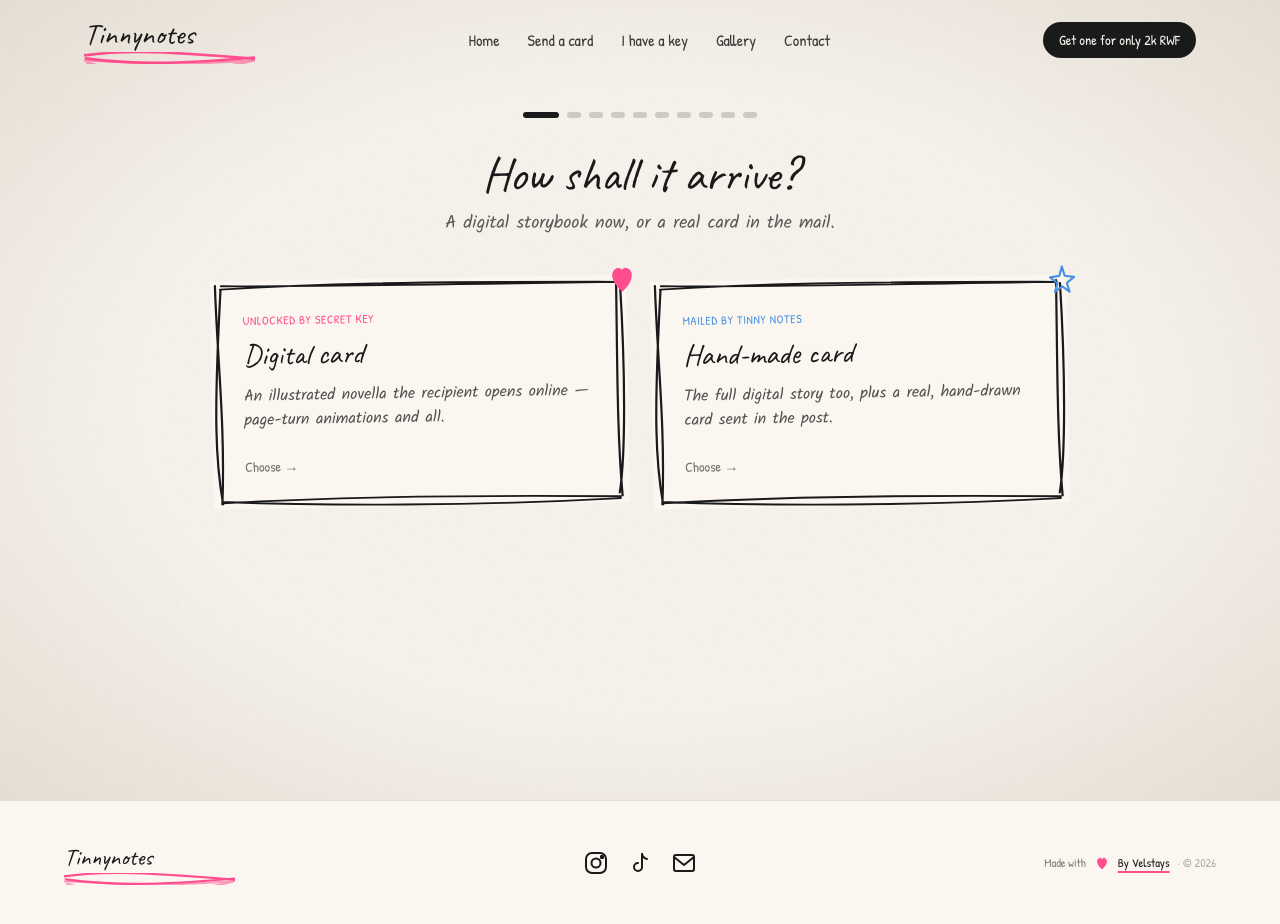
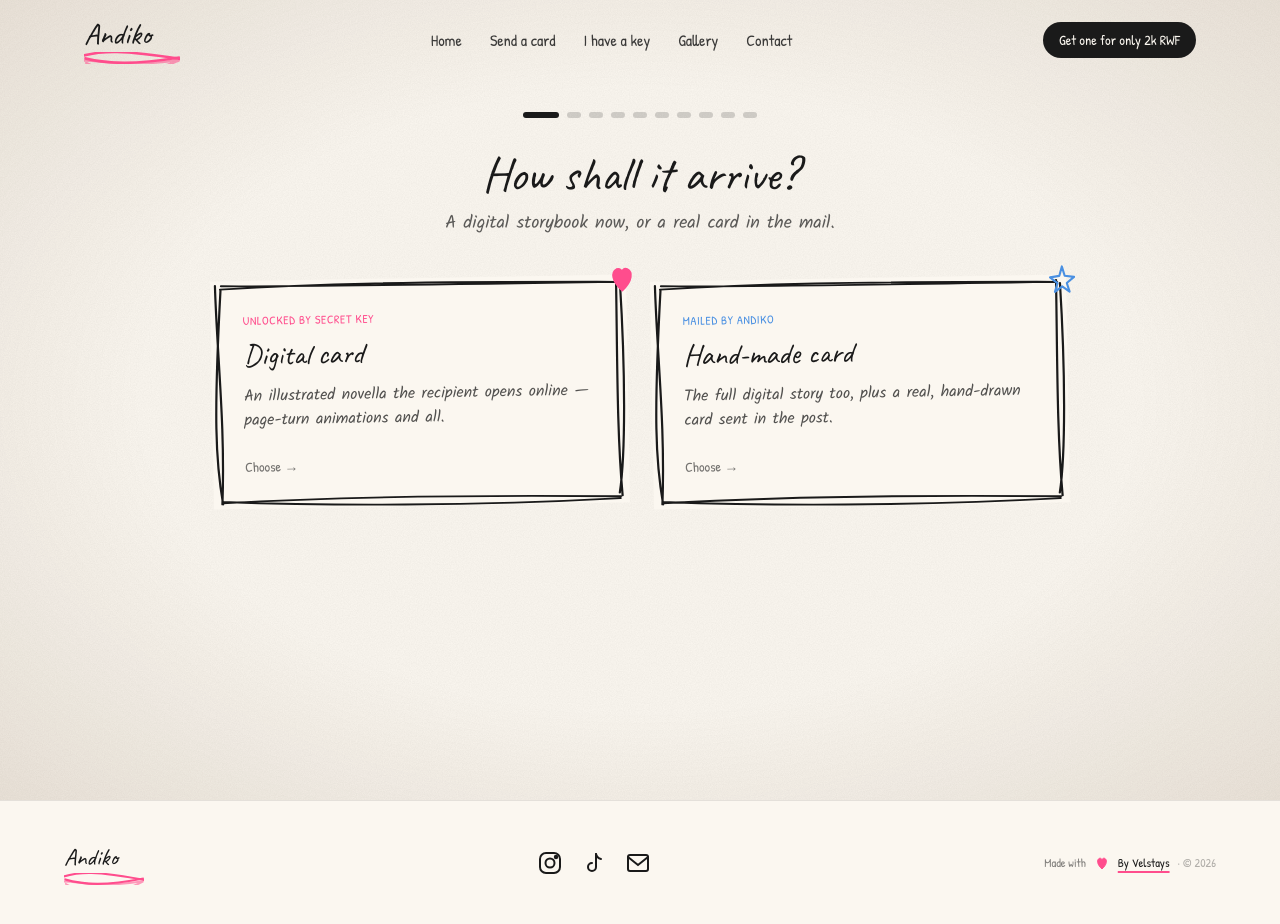
Before and after one commit to amilykassim/deesketches, a Next.js app: page /compose in a window 1280 px wide. Built offline with nearby package versions, Linux system fonts and the light colour scheme.

Commit message:
update brandname

```diff
--- a/app/layout.tsx
+++ b/app/layout.tsx
@@ -3,8 +3,8 @@ import "./globals.css";
 import { Shell } from "./shell";
 
 export const metadata: Metadata = {
-  title: "Tinnynotes · tiny sketches, big feelings",
-  description: "Tinnynotes — hand-drawn cards & doodles, made one at a time.",
+  title: "Andiko · tiny sketches, big feelings",
+  description: "Andiko — hand-drawn cards & doodles, made one at a time.",
   icons: { icon: "/favicon.svg" },
 };
 
--- a/package.json
+++ b/package.json
@@ -1,5 +1,5 @@
 {
-  "name": "tinnynotes",
+  "name": "andiko",
   "private": true,
   "version": "0.1.0",
   "type": "module",
--- a/src/components/Contact.tsx
+++ b/src/components/Contact.tsx
@@ -4,10 +4,10 @@ import { RoughBox } from "./RoughBox";
 import { RoughUnderline } from "./RoughUnderline";
 import { Doodle } from "./Doodle";
 
-const EMAIL = "hello@tinnynotes.studio";
+const EMAIL = "hello@andiko.studio";
 // WhatsApp number in international format, digits only (no '+', spaces, or dashes).
 // Replace with the studio's real number.
-const WHATSAPP_NUMBER = "1234567890";
+const WHATSAPP_NUMBER = "250788459885";
 
 export function Contact() {
   const [idea, setIdea] = useState("");
@@ -21,7 +21,7 @@ export function Contact() {
     }
     setError("");
     const text = encodeURIComponent(
-      `Hi! I'd love a sketch.\n\n${idea}\n\n— Sent from tinnynotes.studio`
+      `Hi! I'd love a sketch.\n\n${idea}\n\n— Sent from andiko.studio`
     );
     window.open(
       `https://wa.me/${WHATSAPP_NUMBER}?text=${text}`,
--- a/src/components/ContactModal.tsx
+++ b/src/components/ContactModal.tsx
@@ -4,7 +4,7 @@ import { RoughBox } from "./RoughBox";
 import { RoughUnderline } from "./RoughUnderline";
 import type { Sketch } from "../data/sketches";
 
-const EMAIL = "hello@tinnynotes.studio";
+const EMAIL = "hello@andiko.studio";
 
 type Props = {
   open: boolean;
@@ -32,7 +32,7 @@ export function ContactModal({ open, sketch, onClose }: Props) {
     const title = sketch ? sketch.title : "a custom sketch";
     const subject = encodeURIComponent(`Sketch inquiry: ${title}`);
     const body = encodeURIComponent(
-      `Hi! I'd like to order "${title}".\n\nName: ${name}\nEmail: ${email}\n\nNote:\n${note}\n\n— Sent from tinnynotes.studio`
+      `Hi! I'd like to order "${title}".\n\nName: ${name}\nEmail: ${email}\n\nNote:\n${note}\n\n— Sent from andiko.studio`
     );
     window.location.href = `mailto:${EMAIL}?subject=${subject}&body=${body}`;
   };
--- a/src/components/Footer.tsx
+++ b/src/components/Footer.tsx
@@ -6,8 +6,10 @@ export function Footer() {
     <footer className="relative border-t border-ink/10 py-10 px-5">
       <div className="max-w-6xl mx-auto flex flex-col md:flex-row items-center justify-between gap-6">
         <a href="#top" className="inline-flex flex-col leading-none">
-          <span className="font-display text-2xl text-ink">Tinnynotes</span>
-          <RoughUnderline color="#FF4D8D" thickness={2.5} />
+          <span className="font-display text-2xl text-ink">Andiko</span>
+          <div className="w-20 mx-auto">
+            <RoughUnderline color="#FF4D8D" thickness={2.5} />
+          </div>
         </a>
 
         <div className="flex items-center gap-4">
@@ -37,7 +39,7 @@ export function Footer() {
             </svg>
           </a>
           <a
-            href="mailto:hello@tinnynotes.studio"
+            href="mailto:hello@andiko.studio"
             aria-label="Email"
             className="hover:rotate-6 transition-transform"
           >
--- a/src/components/Gallery.tsx
+++ b/src/components/Gallery.tsx
@@ -93,7 +93,7 @@ export function Gallery({ onPick }: Props) {
               >
                 ⎙ Digital-drawn
               </span>
-              <span>= drawn in tinny notes studio by the artist</span>
+              <span>= drawn in Andiko studio by the artist</span>
             </span>
           </div>
         </div>
--- a/src/components/Navbar.tsx
+++ b/src/components/Navbar.tsx
@@ -29,8 +29,10 @@ export function Navbar({ onCommission }: Props) {
     >
       <nav className="max-w-6xl mx-auto flex items-center justify-between px-5 py-4">
         <Link href="/" className="relative inline-flex flex-col leading-none">
-          <span className="font-display text-3xl text-ink">Tinnynotes</span>
-          <RoughUnderline color="#FF4D8D" thickness={3} />
+          <span className="font-display text-3xl text-ink">Andiko</span>
+          <div className="w-24 mx-auto">
+            <RoughUnderline color="#FF4D8D" thickness={3} />
+          </div>
         </Link>
         <div className="hidden sm:flex items-center gap-7 font-ui text-ink/85">
           <Link href="/" className="hover:text-sketchPink transition-colors">
--- a/src/compose/steps/AddressStep.tsx
+++ b/src/compose/steps/AddressStep.tsx
@@ -39,9 +39,9 @@ export function AddressStep({
       `${address.city}, ${address.region} ${address.zip}`,
       address.country,
       "",
-      "Sent via the Tinnynotes storybook composer.",
+      "Sent via the Andiko storybook composer.",
     ].join("\n");
-    const url = `mailto:hello@tinnynotes.studio?subject=${encodeURIComponent(
+    const url = `mailto:hello@andiko.studio?subject=${encodeURIComponent(
       subject
     )}&body=${encodeURIComponent(body)}`;
     window.open(url, "_blank", "noopener");
@@ -71,7 +71,7 @@ export function AddressStep({
           onClick={submit}
           className="font-ui bg-ink text-paper px-7 py-3 rounded-full hover:bg-sketchPink disabled:opacity-30 disabled:cursor-not-allowed pencil-cursor transition-colors"
         >
-          Email order to Tinny notes →
+          Email order to Andiko →
         </button>
       </div>
       <p className="font-hand text-xs text-center text-ink/50 mt-3">
--- a/src/compose/steps/FormatStep.tsx
+++ b/src/compose/steps/FormatStep.tsx
@@ -29,7 +29,7 @@ export function FormatStep({ onPick }: Props) {
           color="#4A90E2"
           accent="star"
           title="Hand-made card"
-          subtitle="Mailed by Tinny notes"
+          subtitle="Mailed by Andiko"
           desc="The full digital story too, plus a real, hand-drawn card sent in the post."
           onClick={() => onPick("physical")}
         />
```
Also changed, not shown: 1 other file (tests, documents, lock files or other folders).
